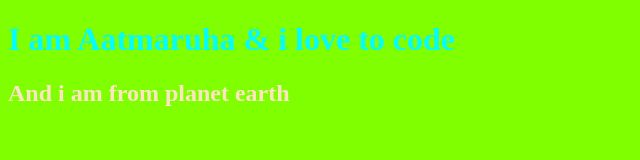
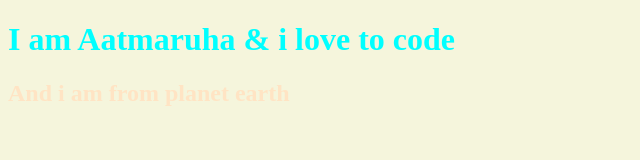
Before and after one commit to aatmaruhaGH/Learn, a plain HTML site: page index.html in a window 1280 px wide. Shown: the whole page, without its empty margins (0-640 px from the left). Drawn offline with Linux system fonts and the light colour scheme.

Commit message:
first commit

```diff
--- a/index.html
+++ b/index.html
@@ -5,7 +5,7 @@
     <meta name="viewport" content="width=device-width, initial-scale=1.0">
     <title>Document</title>
 </head>
-<body style="background-color: chartreuse;">
+<body style="background-color: beige;">
     <h1 style="color: aqua;">I am Aatmaruha & i love to code</h1>
     <h2 style="color: bisque;">And i am from planet earth</h2>
 </body>
```
